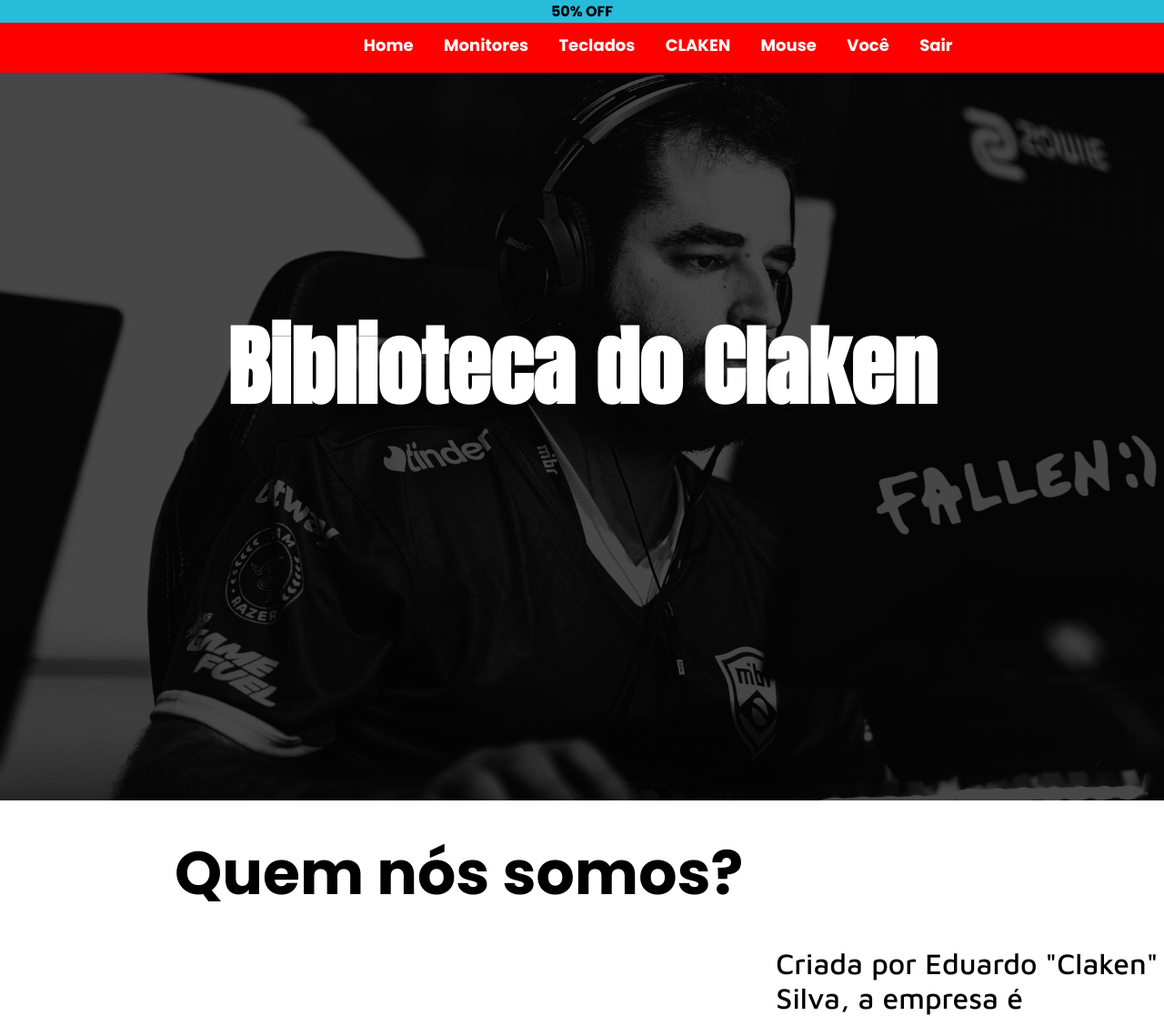
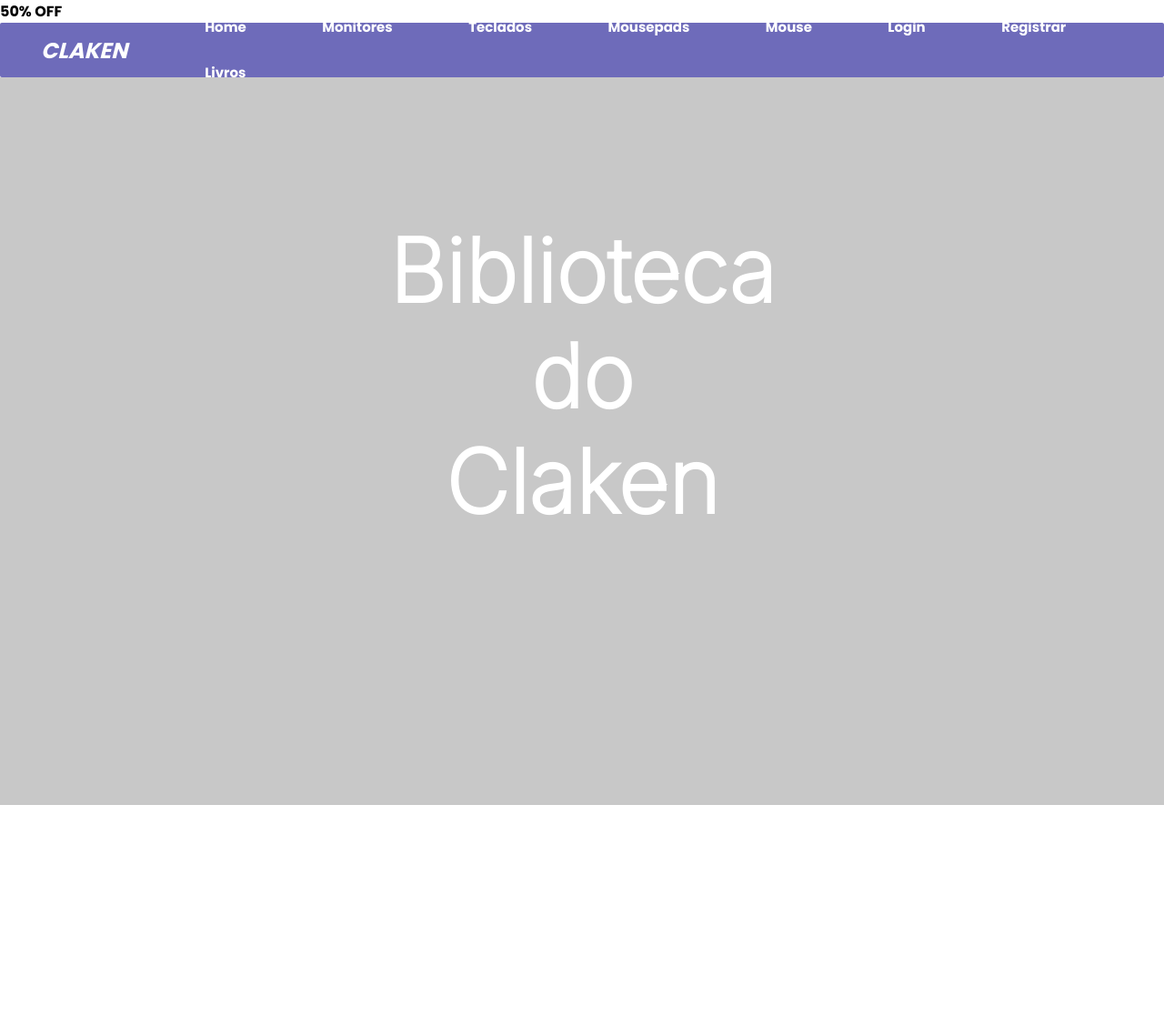
Before and after one commit to EOEDUZADA/TrabFinalBD2023, a PHP site: page /home.html in a window 1280 px wide. Shown: the top 1117 px of the page at 91% size. Run offline with PHP 8.4, Linux system fonts and the light colour scheme; some libraries are stand-ins or nearby versions.

Commit message:
Add files via upload

```diff
--- a/Ultima versão/css/styles.css
+++ b/Ultima versão/css/styles.css
@@ -5,67 +5,76 @@
 }
 body {
     font-family: poppins;
+
 }
-nav {display: flex;
-  padding-top: 20px;
-  align-items: center;
-  justify-content: space-evenly;
-    height: 80px;
-    background: #ff0000;
+nav {
+    height: 60px;
+    background: #6E6BBA;
+    display: flex;
+    align-items: center;
+    justify-content: center;
+    border-radius: 2px;
 }
 nav h1 {
+  display: flex;
+  justify-content: center;
+font-weight: bolder;
 font-style: italic;
 width: 200px;
-color: #fff;
+color: #ffffff;
 text-transform:uppercase;
 
 }
 nav ul {
-    float: right;
+    float: left;
     margin-right: 25px;
     list-style: none;
 }
+
 nav ul li {
+
     display: inline-block;
     line-height: 50px;
     margin: 0 15px;
 }
-nav ul li a {
+nav a {
     position: relative;
-    padding:5px 0;
-    color: #fff;
-    font-size: 18px;
+    padding:5px 25px;
+    color: #ffffff;
+    font-size: 15px;
     text-decoration: none;
 }
-.discount {
-  position: absolute;
-  width: 100vw;
-  margin: 0px;
-  padding: 0px;
-  display: flex;
-  justify-content: center;
-  background-color:#27bcda ;
-
-}
-.discount-text {
-align-items: flex-start;
+li a:hover {
+  color: rgb(194, 134, 255);
 }
 
-@media only screen and (min-width: 768px) and (max-width: 1223px){
 
 
-  nav {
-    flex-wrap: wrap;
-  background-color: #000;
-
-  }
-  nav h1 {
-    color: rebeccapurple;
-    align-self: center;
-    vertical-align: center;
-  }
 
 
+
+
+
+
+
+
+
+li a:hover {
+color: rgb(194, 134, 255);
+}
+
+
+label #sign-one,label #sign-two{
+    font-size: 38px;
+    color:#fff;
+    float: right;
+    line-height: 50px;
+    margin-right: 30px;
+    cursor: pointer;
+    display: none;
+}
+#res-menu {
+    display: none;
 }
 
 label #sign-one,label #sign-two{
@@ -81,7 +90,9 @@
     display: none;
 }
 .banner-area {
-    background: linear-gradient(to right,rgba(0,0,0,0.6),rgba(0,0,0,0.6)),url(../img/fallen.jpg);
+    display: flex;
+    justify-content: center;
+   background-color: #74747465;
     background-size: cover;
     background-position: center center;
     -webkit-background-size: cover;
@@ -89,7 +100,7 @@
 }
 .banner-text {
     position: absolute;
-    width: 100%;
+    width: 20%;
     height: 100%;
     display: -webkit-flex;
     display: -moz-flex;
@@ -100,7 +111,7 @@
     justify-content: center;
 }
 .banner-text h2 {
-    font-family: 'Anton', sans-serif;
+   font-family: 'Inter', sans-serif;
     color: #fff;
     margin-top: -140px;
     font-size: 96px;
@@ -740,13 +751,12 @@
 
 .formulario {
     z-index: -1;
-
     background: #FFFFFF;
     width: 600px;
     border-radius: 15px;
     box-shadow: 0 0 30px rgba(0, 0, 0, 0.1);
     box-sizing: border-box;
-    margin: 100px auto 10px;
+    margin: 100px auto 120px;
     overflow: hidden;
 }
 
@@ -807,7 +817,7 @@
 
 .form-group button {
     outline: none;
-    background: #000000;
+    background: #d0e075;
     width: 100%;
     border: 0;
     border-radius: 4px;
@@ -1301,7 +1311,7 @@
 
 footer{
 
-  background: #000;
+  background: #6E6BBA;
   height: auto;
   width: 100%;
   padding-top: 40px;
--- a/Ultima versão/home.html
+++ b/Ultima versão/home.html
@@ -28,6 +28,10 @@
       href="https://cdnjs.cloudflare.com/ajax/libs/font-awesome/5.14.0/css/all.min.css"
     />
 
+    <link rel="preconnect" href="https://fonts.googleapis.com">
+<link rel="preconnect" href="https://fonts.gstatic.com" crossorigin>
+<link href="https://fonts.googleapis.com/css2?family=Inter:wght@200&display=swap" rel="stylesheet">
+
   </head>
   <body>
        <div class="discount">
@@ -35,30 +39,31 @@
 <p class="discount-text">50% OFF</p>
 
     </div>
-   <nav>
 
 
+    <nav>
 
       <input type="checkbox" id="res-menu">
       <label for="res-menu">
           <i class="fa fa-bars" id="sign-one"></i>
           <i class="fa fa-times" id="sign-two"></i>
           </label>
+          <h1>Claken</h1>
           <ul>
 
       <li><a href="home.html">Home</a></li>
       <li><a href="monitores.html">Monitores</a></li>
       <li><a href="teclados.html">Teclados</a></li>
-<li><a href="mousepads.html">CLAKEN</a></li>
+      <li><a href="mousepads.html">Mousepads</a></li>
       <li><a href="mouses.html">Mouse</a></li>
-<li><a href="logado.php">Você</a></li>
-<li><a href="sair.php">Sair</a></li>
+      <li><a href="login.html">Login</a></li>
+      <li><a href="registro.html">Registrar</a></li>
+      <li><a href="livros.php">Livros</a></li>
 
 
           </ul>
 
          </nav>
-
 
 
 
@@ -80,51 +85,7 @@
    <div class="container-home">
 
 
-    <div class="quemsomos"><h5>Quem nós somos?</h5></div>
-    <div class="videosobre"><iframe  src="https://www.youtube.com/embed/Wp9tTnGAIR4" title="YouTube video player" allow="accelerometer; autoplay; clipboard-write; encrypted-media; gyroscope; picture-in-picture" allowfullscreen></iframe></div>
-    <div class="descricao"><p>Criada por Eduardo "Claken" Silva, a empresa é referência quando se trata de venda de periféricos gamer de alta performance!</p></div>
-    <div class="funcionarios">
 
-      <div class="header_fixed">
-        <table>
-            <thead>
-                <tr>
-                    <th></th>
-                    <th></th>
-                    <th></th>
-
-
-                </tr>
-            </thead>
-            <tbody>
-                <tr>
-
-                    <td><img src=./img/icone.png alt="icon" /></td>
-                    <td>Eduardo Silva</td>
-
-                    <td>CEO</td>
-                </tr>
-                <tr>
-
-                    <td><img src=./img/icone.png alt="icon" /></td>
-                    <td>Yuri Irala</td>
-
-                    <td>Diretor Executivo</td>
-                </tr>
-                <tr>
-
-                    <td><img src=./img/icone.png alt="icon" /></td>
-                    <td>Gabriel Alex</td>
-
-                    <td>Digital Marketing</td>
-                </tr>
-
-            </tbody>
-        </table>
-    </div>
-
-
-    </div>
 
   </div>
 
--- /dev/null
+++ b/Ultima versão/teste.php
@@ -0,0 +1,5 @@
+<?php
+
+
+echo $_SESSION['nome'];
+?>
```
Also changed, not shown: Ultima versão/livros.php (+6 -1 lines), Ultima versão/login.php (+136 -4 lines), Ultima versão/pesquisar.php (added, +27 -0 lines). Lines whose indentation alone changed are shown as unchanged.
